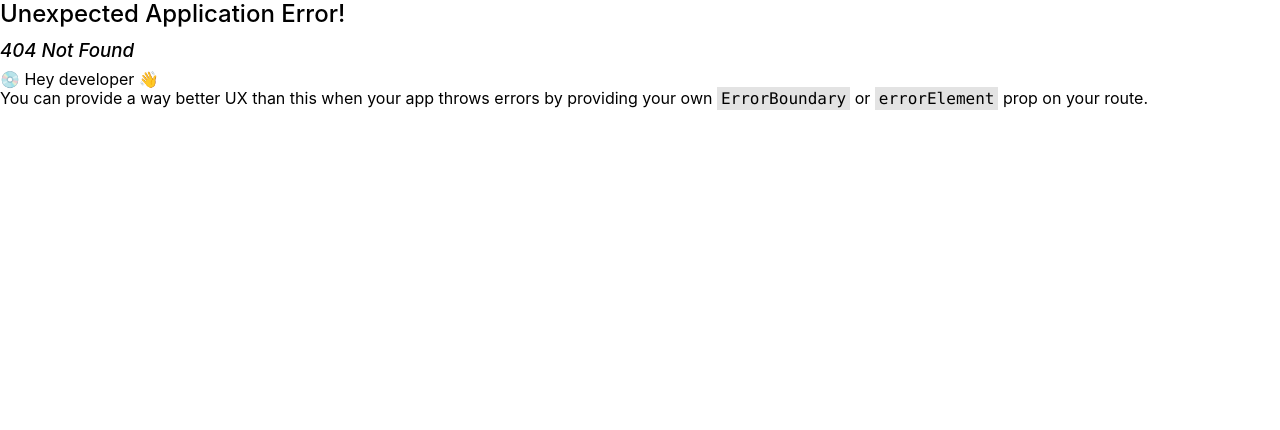
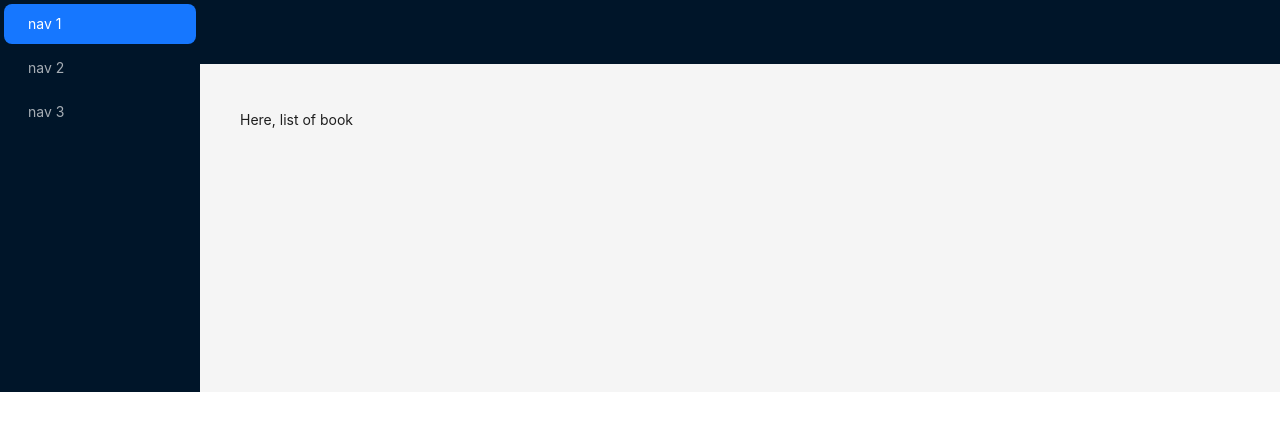
Before and after one commit to onika2332/itss2-books-reviews, a React (Create React App) app: page /home in a window 1280 px wide. Before the commit this address had no page. Shown: the top 430 px of the page. Built offline with nearby package versions, Linux system fonts and the light colour scheme.

Commit message:
Add sidebar for homepage, no animation

```diff
--- a/src/App.js
+++ b/src/App.js
@@ -1,6 +1,7 @@
 import "antd/dist/reset.css";
 import { createBrowserRouter, Link, RouterProvider } from "react-router-dom";
 import "./App.scss";
+import Homepage from "./components/home/Homepage";
 import Login from "./components/login/Login";
 import Signup from "./components/Signup";
 import { PATHS } from "./config/paths";
@@ -23,6 +24,10 @@ function App() {
     {
       path: PATHS.signup,
       element: <Signup />,
+    },
+    {
+      path: PATHS.home,
+      element: <Homepage />,
     }
   ]);
 
--- /dev/null
+++ b/src/components/home/Homepage.js
@@ -0,0 +1,51 @@
+
+import { Layout, Menu } from 'antd';
+
+const { Header, Sider, Content } = Layout;
+
+function Homepage() {
+
+    return (
+        <Layout>
+          <Sider trigger={null}>
+            <div className="logo" />
+            <Menu
+              theme="dark"
+              mode="inline"
+              defaultSelectedKeys={['1']}
+              items={[
+                {
+                  key: '1',
+                  label: 'nav 1',
+                },
+                {
+                  key: '2',
+                  label: 'nav 2',
+                },
+                {
+                  key: '3',
+                  label: 'nav 3',
+                },
+              ]}
+            />
+          </Sider>
+          <Layout className="site-layout">
+            <Header
+                className="site-layout-background"
+                style={{ padding: 0 }}
+            />
+            <Content
+              className="site-layout-background"
+              style={{
+                margin: '24px 16px',
+                padding: 24,
+                minHeight: 280,
+              }}
+            >
+              Here, list of book
+            </Content>
+          </Layout>
+        </Layout>
+      );
+}
+export default Homepage;
--- a/src/components/login/Login.js
+++ b/src/components/login/Login.js
@@ -15,6 +15,7 @@ function Login() {
     setAccount({ ...values });
     fetchAPIUser();
     console.log("Success:", values);
+    navigate(PATHS.home);
   };
   const onFinishFailed = (errorInfo) => {
     console.log("Failed:", errorInfo);
--- a/src/config/paths.js
+++ b/src/config/paths.js
@@ -1,5 +1,6 @@
 export const PATHS = {
-  home: "/",
+  topPage: "/",
   login: "/login",
   signup: "/signup",
+  home: "/home",
 };
```
Also changed, not shown: src/components/Homepage.js (deleted).
